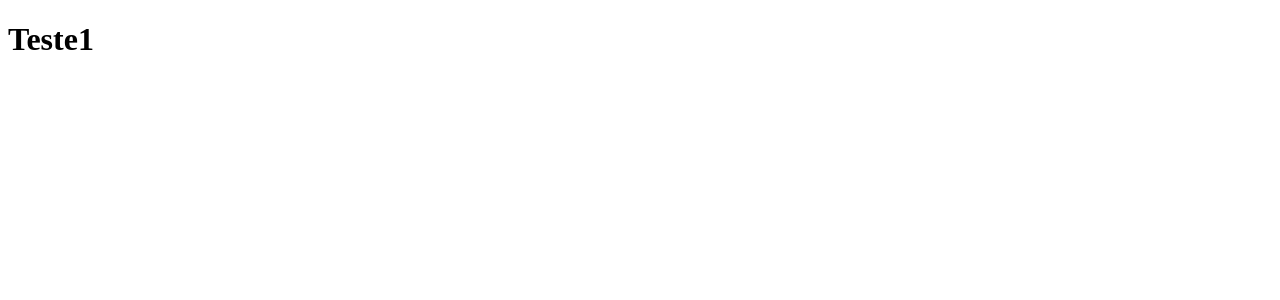
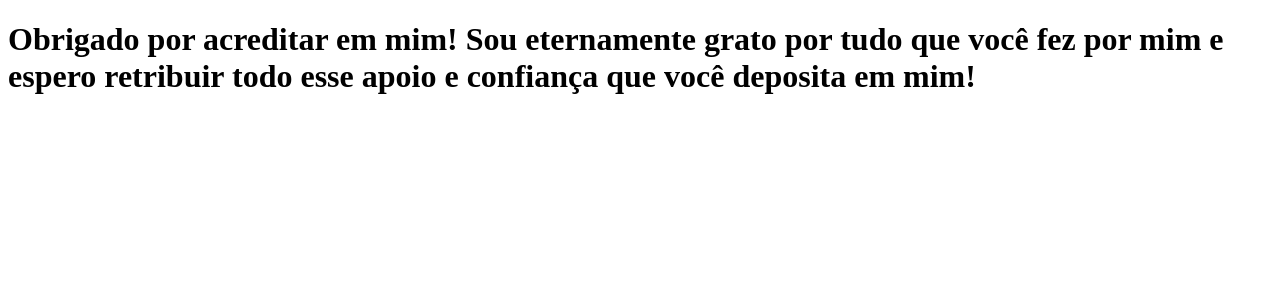
Before and after one commit to Witor-Silva/clone-tabnews, a Next.js app: page / in a window 1280 px wide. Shown: the top 300 px of the page. Built offline with nearby package versions, Linux system fonts and the light colour scheme.

Commit message:
Changed text

```diff
--- a/pages/index.js
+++ b/pages/index.js
@@ -1,5 +1,5 @@
 function Home() {
-    return <h1>Teste1</h1>
+    return <h1>Obrigado por acreditar em mim! Sou eternamente grato por tudo que você fez por mim e espero retribuir todo esse apoio e confiança que você deposita em mim!</h1>
 }
 
 export default Home;
```
